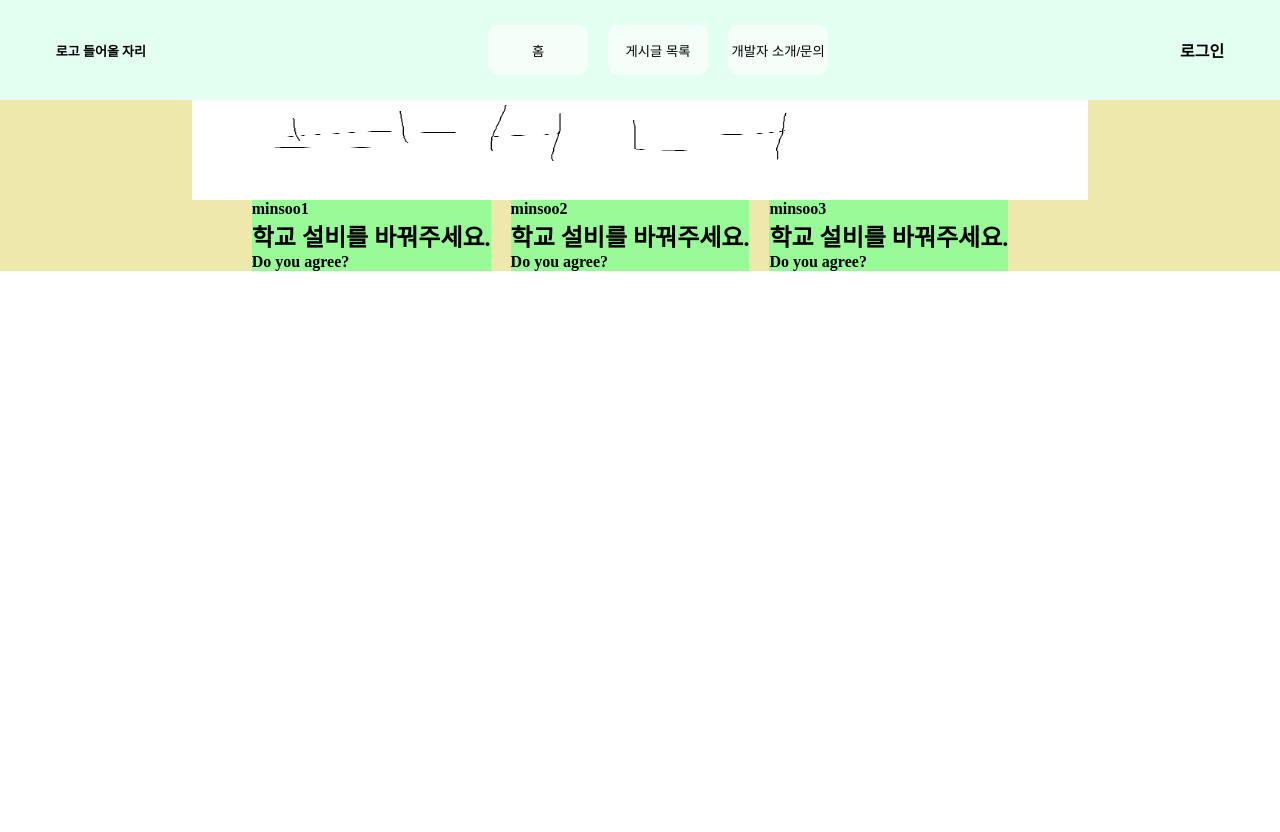
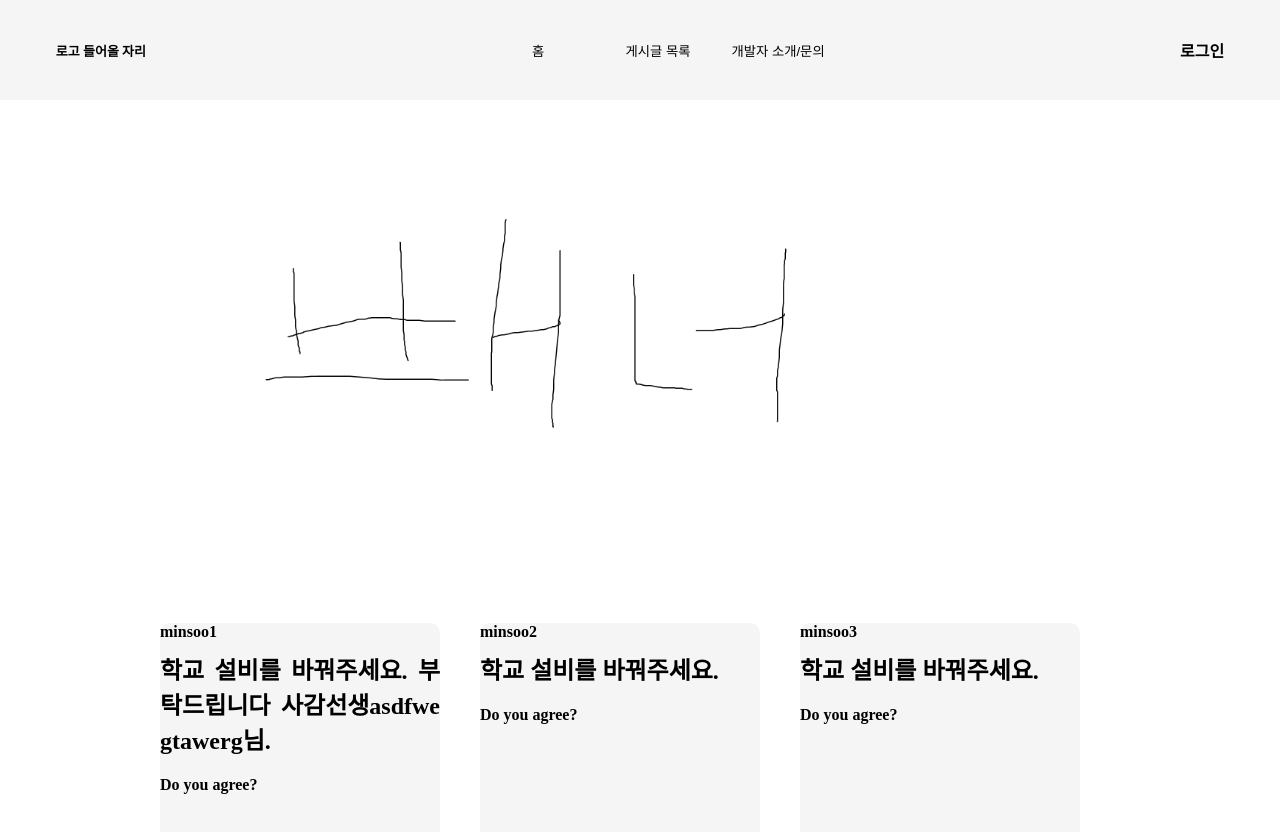
Before and after one commit to banna117/cs_petition, a React (Create React App) app: page /home in a window 1280 px wide. Shown: the top 832 px of the page. Before the commit the page ends 800 px from the top, so only its background shows below. Built offline with nearby package versions, Linux system fonts and the light colour scheme.

Commit message:
homepage  modified

```diff
--- a/src/App.js
+++ b/src/App.js
@@ -13,7 +13,7 @@ class App extends React.Component{
 		return (
 
 			<Router>
-				<NavigationTab />
+				<NavigationTab/>
 				<Switch>
 					<Route path='/home'>
 						<HomePage />
--- a/src/Component/Top3Petition.js
+++ b/src/Component/Top3Petition.js
@@ -3,8 +3,8 @@ import React from "react"
 const petitions = [
     {
         id : 'minsoo1',
-        title : "학교 설비를 바꿔주세요.",
-        content : "Do you agree?"
+        title : "학교 설비를 바꿔주세요. 부탁드립니다 사감선생asdfwegtawerg님. ",
+        content: "Do you agree?"
     },
     {
         id : 'minsoo2',
@@ -20,7 +20,7 @@ const petitions = [
 function Top3Petition() {
     return petitions.map((petition) => {
         return (
-        <div key={petition.id} className="top_format">
+        <div key={petition.id} className="top3_format">
             <h1 className="top_id">{petition.id}</h1>
             <h2 className="top_title">{petition.title}</h2>
             <h3 className="top_content">{petition.content}</h3>
--- a/src/HomePage.css
+++ b/src/HomePage.css
@@ -1,4 +1,4 @@
-*{
+ *{
     box-sizing: border-box;
     margin:0px;
     padding:0px;
@@ -6,34 +6,55 @@
 .home_display{
     display: inline-flex;
     flex-direction: column;
-    width:100%;
+    margin-top: 100px;
     height:100%;
     align-items: center;
     justify-content: center;
-    background-color:palegoldenrod;
+    background-color:white;
+
+
 }
 
 .home_banner{
     width:70%;
-    height:100px;
+    height:40%;
+    margin-top: 100px;
+    margin-bottom: 50px;
+    border-radius: 10px;
 
+    background-color: whitesmoke;
 }
 
-.top_format{
-    background-color: palegreen;
+.top3_format{
+    display:flex;
+    flex-direction: column;
+    width:280px;
+    height:300px;
+    justify-content:flex-start;
+    text-align:justify;
+
+    background-color:whitesmoke;
     border-color: black;
-    border-width: 20px;
-    height:100%;
-    display:inline-flex;
-    flex-direction: column;
+    border-width: 30px;
+    border-radius: 10px;
     margin-right: 20px;
+    margin-left:20px;
+
+    word-break: break-all;
+
 }
 
 .home_top3{
     display: inline-flex;
     flex-direction: row;
-    height:100%;
+    height:300px;
+    margin-bottom: 50px;
+    width:1000px;
 }
 .top_id, .top_content{
     font-size: medium;
 }
+.top_title{
+    margin-top: 10px;
+    margin-bottom: 20px;
+}
--- a/src/NavigationTab.css
+++ b/src/NavigationTab.css
@@ -1,14 +1,19 @@
-*{
+ *{
     box-sizing: border-box;
     margin:0px;
     padding:0px;
 }
 .Tab{
     display:flex;
-    height: 100px;
+    height: 100px; /*tab height */
+    width: 100%;
     justify-content: center;
     align-items: center;
-    background-color:rgb(227, 255, 241);
+    background-color:whitesmoke;
+    position:fixed;
+    z-index: 1;
+    border-bottom: thick;
+    border-color: black;
 }
 
 .logo_spot{
@@ -27,7 +32,7 @@
     width:100px;
     height:50px;
     margin-right: 20px;
-    background-color: mintcream;
+    background-color:whitesmoke;
     border:rgb(243, 255, 249);
     border-radius: 10px;
 }
@@ -35,7 +40,7 @@
     width:100px;
     height:50px;
     margin-right: 20px;
-    background-color: mintcream;
+    background-color:whitesmoke;
     border:rgb(243, 255, 249);
     border-radius: 10px;
     margin-right: 20px;
@@ -44,7 +49,7 @@
     width:100px;
     height:50px;
     margin-right: 20px;
-    background-color: mintcream;
+    background-color:whitesmoke;
     border:rgb(243, 255, 249);
     border-radius: 10px;
 }
--- /dev/null
+++ b/src/PetitionPage.css
@@ -0,0 +1,12 @@
+
+*{
+    box-sizing: border-box;
+    margin:0px;
+    padding:0px;
+}
+.petition{
+    margin-top:100px;
+    height:100%;
+    position:absolute;
+    display: flex;
+}
--- a/src/index.js
+++ b/src/index.js
@@ -1,7 +1,7 @@
 import React from 'react';
 import ReactDOM from 'react-dom';
 import './NavigationTab.css'
-import './HomePage.css'
+// import './HomePage.css'
 import App from './App';
 
 
--- a/src/pages/HomePage.jsx
+++ b/src/pages/HomePage.jsx
@@ -1,6 +1,8 @@
 import React from "react";
 import Top3Petition from "../Component/Top3Petition";
 import bannerImg from "./banner.png";
+import "../HomePage.css";
+
 
 class HomePage extends React.Component {
   render() {
--- a/src/pages/PetitionPage.jsx
+++ b/src/pages/PetitionPage.jsx
@@ -1,9 +1,10 @@
 import React from "react"
+import "../PetitionPage.css"
 
 class PetitionPage extends React.Component{
     render(){
         return(
-            <div>
+            <div className="petition">
                 <h1>PetitionPage</h1>
             </div>
         );
```
Also changed, not shown: src/배너.jpg (deleted).
